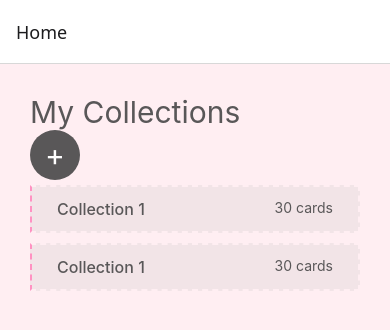
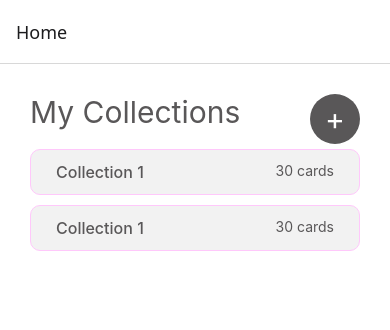
Before and after one commit to tamarasb/study-cards, a React Native app: screen /Home in a window 390 px wide. Shown: the top 330 px of the page. Built offline with nearby package versions, Linux system fonts and the light colour scheme.

Commit message:
Improve Home screen and ListItem styling

```diff
--- a/src/components/ListItem.js
+++ b/src/components/ListItem.js
@@ -20,11 +20,11 @@ export default function ListItem () {
 
 const styles = StyleSheet.create({
     container:{
-        backgroundColor:"#e7dcdf85",
-        borderStyle:'dashed',
-        borderWidth:2,
-        borderColor:'#ffeef2',
-        borderStartColor: '#ff92c2',
+        borderStyle:'solid',
+        borderWidth:.5,
+        borderColor:'#ffc8fb',
+        borderRadius:10,
+        backgroundColor: '#59575815',
         paddingVertical:12,
         paddingHorizontal: 25,
         marginVertical:5,
--- a/src/screens/Home.js
+++ b/src/screens/Home.js
@@ -1,26 +1,29 @@
-import { StyleSheet, Text, View, Button, TouchableOpacity } from 'react-native';
+import { StyleSheet, Text, View } from 'react-native';
 import ListItem from '../components/ListItem.js';
 import AddButton from '../components/AddButton.js';
 
 export default function Home ({navigation}) {
     return(
         <View style={styles.container}>
-            <View>
+            <View style={styles.titleSection}>
                 <Text style={styles.title}>My Collections</Text>
                 <AddButton/>
             </View>
-
-            <ListItem></ListItem>
-            <ListItem></ListItem>
+            <ListItem/>
+            <ListItem/>
         </View>
     )
 }
 
 const styles = StyleSheet.create({
     container:{
-        backgroundColor:'#ffeef2',
+        backgroundColor:'white',
         height: "100%",
         padding:30
+    },
+    titleSection:{
+        flexDirection: 'row',
+        justifyContent: 'space-between'
     },
     title:{
         color:"#595758",
```
